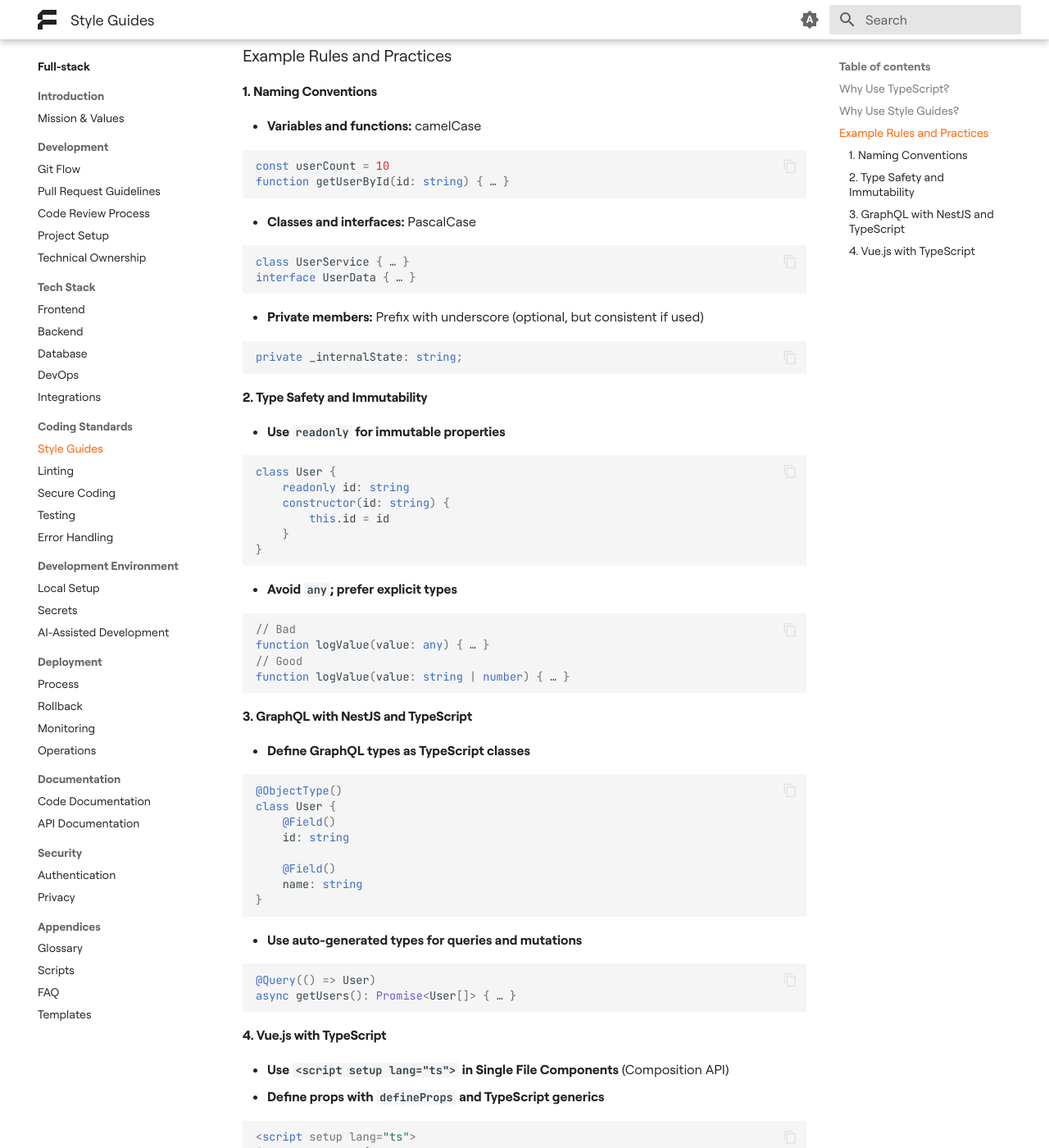
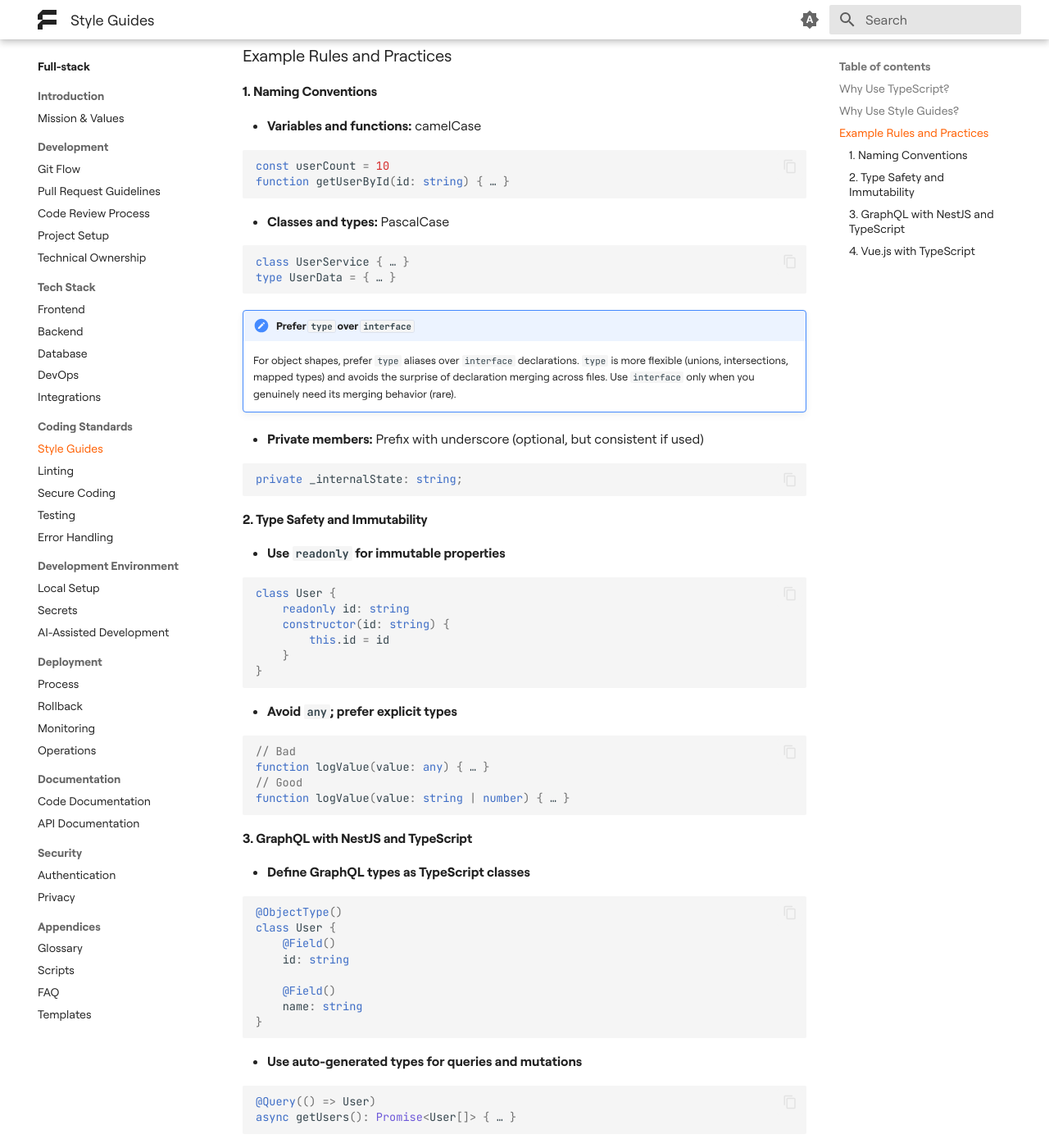
Before and after one commit to futuredapp/Engineering-Handbook, an MkDocs documentation site: the page built from docs/teams/fullstack/coding_standards/00_style_guides.md, in a window 1280 px wide and 1400 px high, scrolled down 1077 px. Shown: the whole window at 82% size. Built offline with MkDocs 1.6.1 and Material for MkDocs 9.7.7, drawn with Linux system fonts in a browser that asks for light colours.

Commit message:
fix: replace interfaces with types

````diff
--- a/docs/teams/fullstack/coding_standards/00_style_guides.md
+++ b/docs/teams/fullstack/coding_standards/00_style_guides.md
@@ -34,12 +34,15 @@ const userCount = 10
 function getUserById(id: string) { … }
 ```
 
-- **Classes and interfaces:** PascalCase
+- **Classes and types:** PascalCase
 
 ```typescript
 class UserService { … }
-interface UserData { … }
+type UserData = { … }
 ```
+
+!!! note "Prefer `type` over `interface`"
+    For object shapes, prefer `type` aliases over `interface` declarations. `type` is more flexible (unions, intersections, mapped types) and avoids the surprise of declaration merging across files. Use `interface` only when you genuinely need its merging behavior (rare).
 
 - **Private members:** Prefix with underscore (optional, but consistent if used)
 
@@ -98,7 +101,7 @@ async getUsers(): Promise<User[]> { … }
 
 ```vue
 <script setup lang="ts">
-interface Props {
+type Props = {
     userId: string
     label?: string
 }
````
